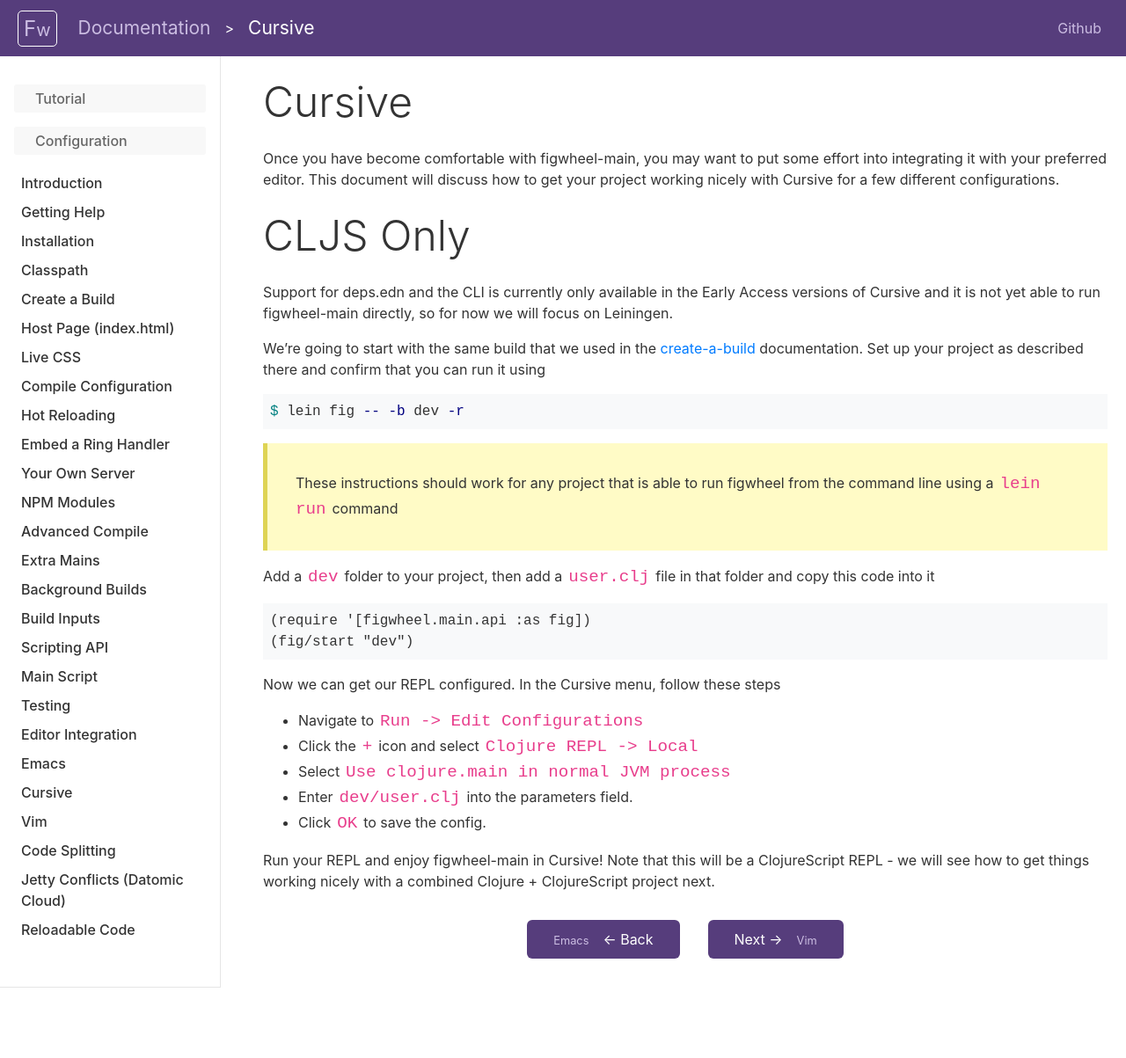
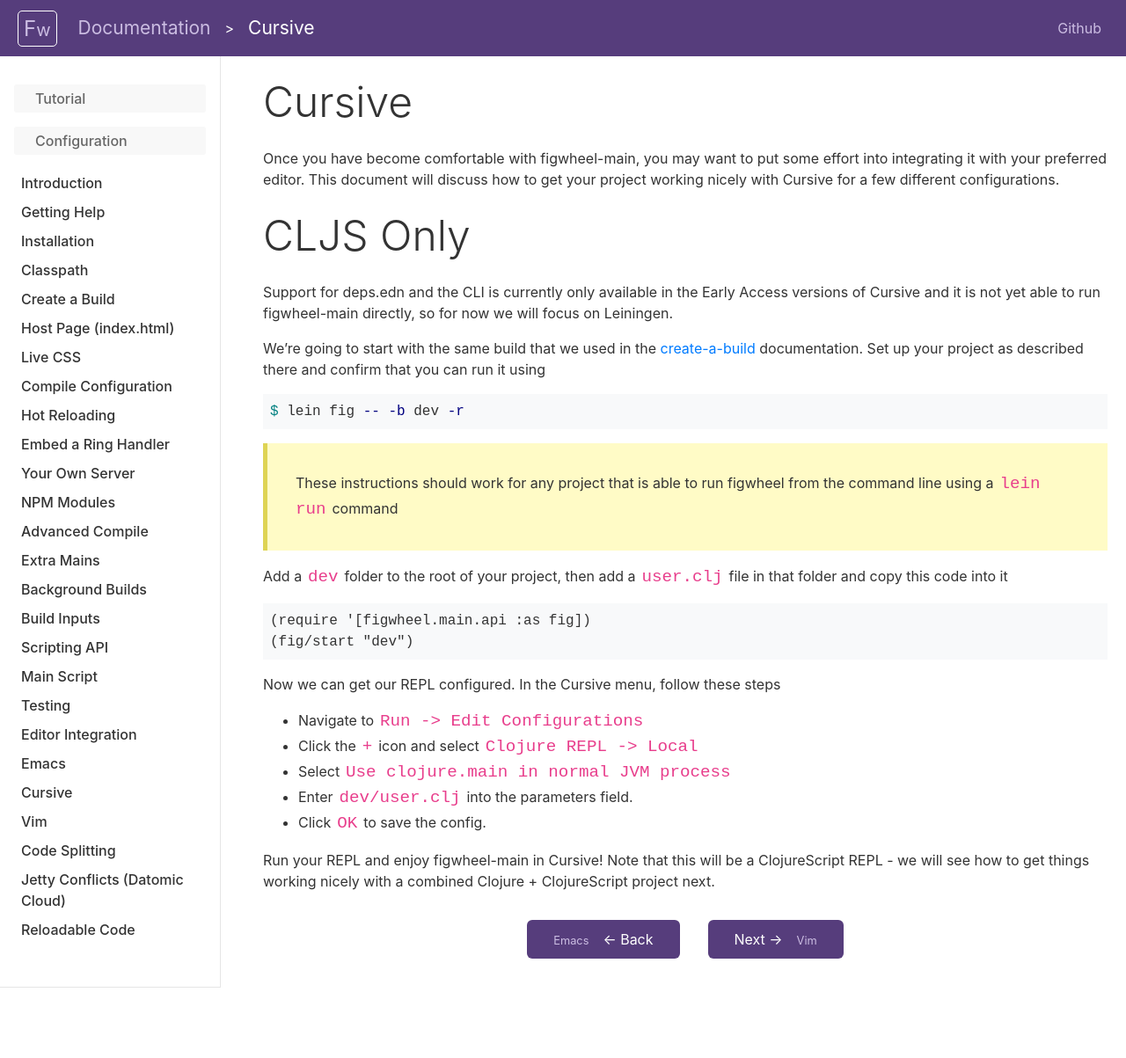
Before and after one commit to bhauman/figwheel-main, a Jekyll site: the page built from docs/docs/cursive.md, in a window 1280 px wide. Shown: the whole page at 88% size. Built offline with Jekyll 4.4.1, drawn with Linux system fonts in a browser that asks for light colours.

Commit message:
Small clarification in Cursive integration docs
I mistakenly assumed the `dev` folder would need to be in my `src` folder, as it contains a .clj file.

````diff
--- a/docs/docs/cursive.md
+++ b/docs/docs/cursive.md
@@ -21,7 +21,7 @@
 ```
 > These instructions should work for any project that is able to run figwheel from the command line using a `lein run` command
 
-Add a `dev` folder to your project, then add a `user.clj` file in that folder and copy this code into it
+Add a `dev` folder to the root of your project, then add a `user.clj` file in that folder and copy this code into it
 
 ```
 (require '[figwheel.main.api :as fig])
````
